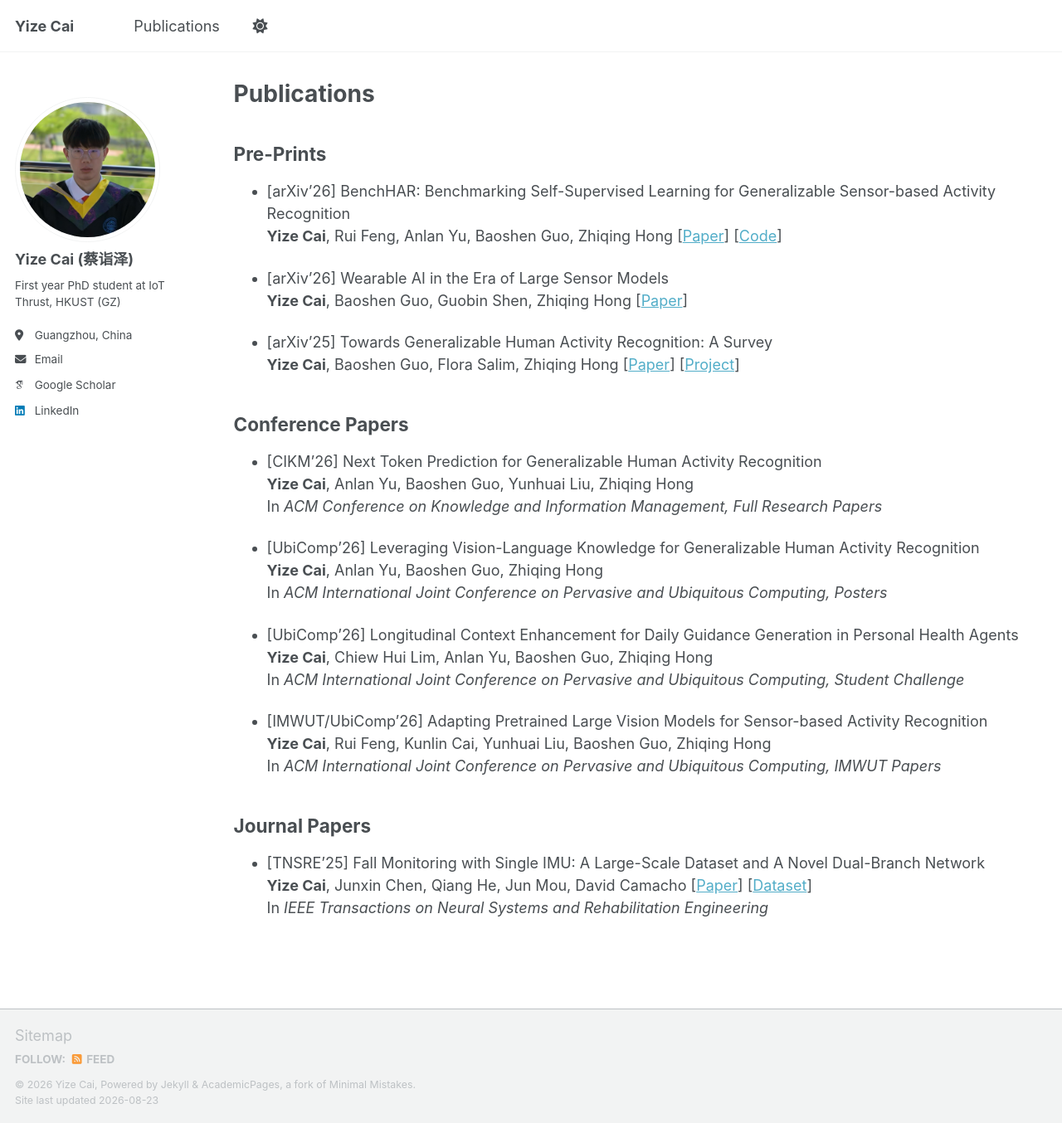
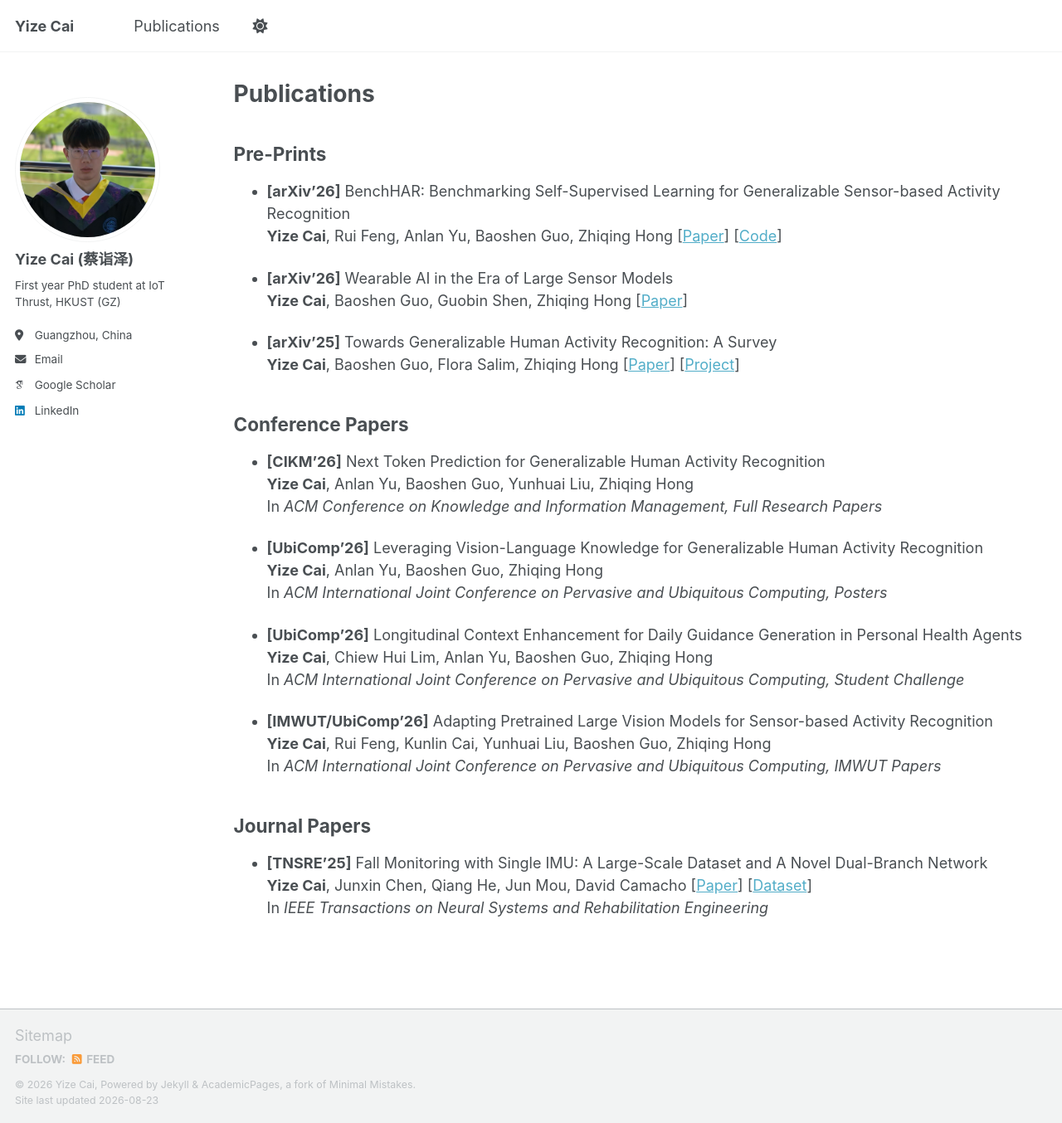
Before and after one commit to saiketa/saiketa.github.io, a Jekyll site: the page built from _pages/publications.md, in a window 1280 px wide and 1354 px high. Shown: the whole window at 83% size. Built offline with Jekyll 4.4.1, drawn with Linux system fonts in a browser that asks for light colours; some web fonts are replaced; a script bundle is joined from its source files by our own code; library files that are not in the unit come from our copies.

Commit message:
Update publications.md

```diff
--- a/_pages/publications.md
+++ b/_pages/publications.md
@@ -11,39 +11,39 @@ author_profile: true
 
 ## Pre-Prints
 
-- [arXiv'26] BenchHAR: Benchmarking Self-Supervised Learning for Generalizable Sensor-based Activity Recognition<br>
+- **[arXiv'26]** BenchHAR: Benchmarking Self-Supervised Learning for Generalizable Sensor-based Activity Recognition<br>
 **Yize Cai**, Rui Feng, Anlan Yu, Baoshen Guo, Zhiqing Hong
 [[Paper](https://arxiv.org/abs/2605.08296)] [[Code](https://github.com/saiketa/HAR-Bench)]
 
-- [arXiv'26] Wearable AI in the Era of Large Sensor Models<br>
+- **[arXiv'26]** Wearable AI in the Era of Large Sensor Models<br>
 **Yize Cai**, Baoshen Guo, Guobin Shen, Zhiqing Hong
 [[Paper](https://arxiv.org/abs/2604.10172)]
 
-- [arXiv'25] Towards Generalizable Human Activity Recognition: A Survey<br>
+- **[arXiv'25]** Towards Generalizable Human Activity Recognition: A Survey<br>
 **Yize Cai**, Baoshen Guo, Flora Salim, Zhiqing Hong
 [[Paper](https://arxiv.org/abs/2508.12213)] [[Project](https://github.com/rh20624/Awesome-IMU-Sensing)]
 
 ## Conference Papers
 
-- [CIKM'26] Next Token Prediction for Generalizable Human Activity Recognition<br>
+- **[CIKM'26]** Next Token Prediction for Generalizable Human Activity Recognition<br>
 **Yize Cai**, Anlan Yu, Baoshen Guo, Yunhuai Liu, Zhiqing Hong <br>
 In *ACM Conference on Knowledge and Information Management, Full Research Papers*
 
-- [UbiComp'26]  Leveraging Vision-Language Knowledge for Generalizable Human Activity Recognition<br>
+- **[UbiComp'26]**  Leveraging Vision-Language Knowledge for Generalizable Human Activity Recognition<br>
 **Yize Cai**, Anlan Yu, Baoshen Guo, Zhiqing Hong<br>
 In *ACM International Joint Conference on Pervasive and Ubiquitous Computing, Posters*
 
-- [UbiComp'26]  Longitudinal Context Enhancement for Daily Guidance Generation in Personal Health Agents<br>
+- **[UbiComp'26]**  Longitudinal Context Enhancement for Daily Guidance Generation in Personal Health Agents<br>
 **Yize Cai**, Chiew Hui Lim, Anlan Yu, Baoshen Guo, Zhiqing Hong<br>
 In *ACM International Joint Conference on Pervasive and Ubiquitous Computing, Student Challenge*
 
-- [IMWUT/UbiComp'26] Adapting Pretrained Large Vision Models for Sensor-based Activity Recognition<br>
+- **[IMWUT/UbiComp'26]** Adapting Pretrained Large Vision Models for Sensor-based Activity Recognition<br>
 **Yize Cai**, Rui Feng, Kunlin Cai, Yunhuai Liu, Baoshen Guo, Zhiqing Hong<br>
 In *ACM International Joint Conference on Pervasive and Ubiquitous Computing, IMWUT Papers*
 
 ## Journal Papers
 
-- [TNSRE'25] Fall Monitoring with Single IMU: A Large-Scale Dataset and A Novel Dual-Branch Network<br>
+- **[TNSRE'25]** Fall Monitoring with Single IMU: A Large-Scale Dataset and A Novel Dual-Branch Network<br>
 **Yize Cai**, Junxin Chen, Qiang He, Jun Mou, David Camacho
 [[Paper](https://ieeexplore.ieee.org/document/11303325)] [[Dataset](https://zenodo.org/records/17552449)]<br>
 In *IEEE Transactions on Neural Systems and Rehabilitation Engineering*
```
